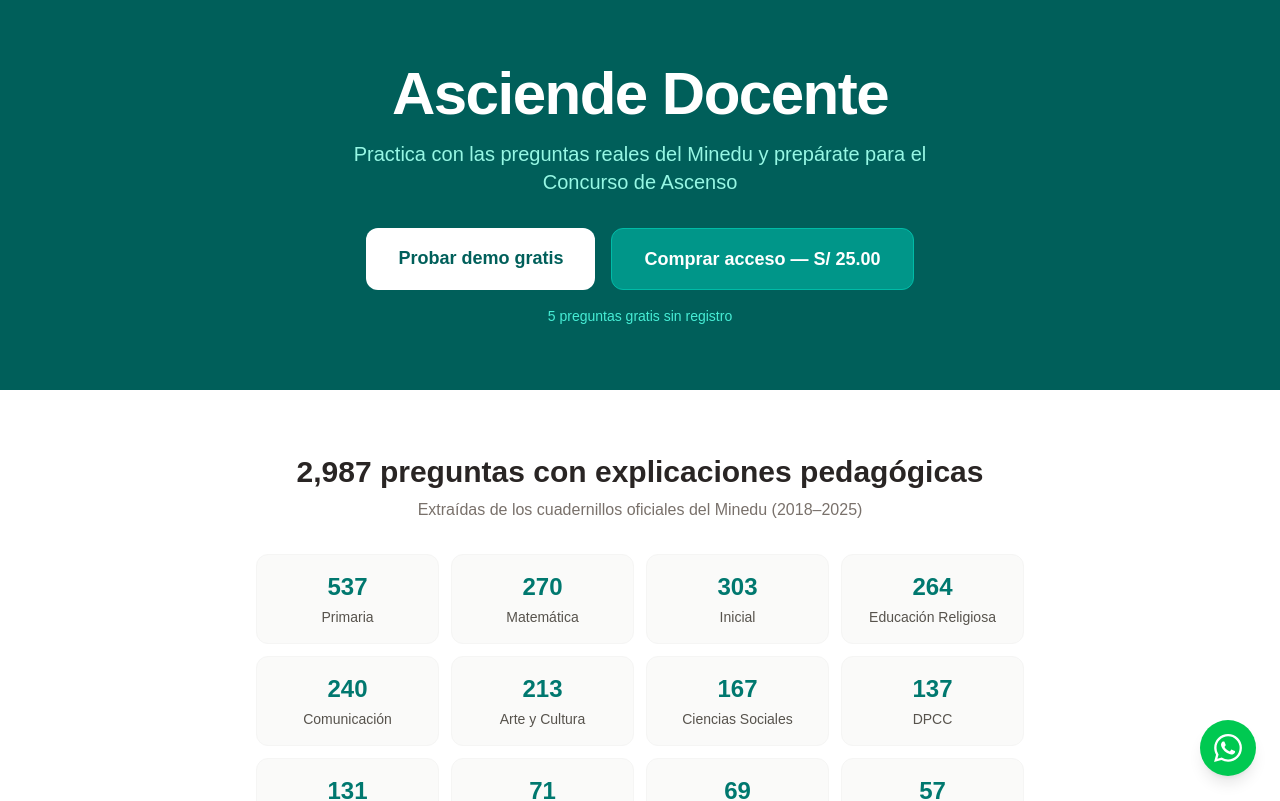
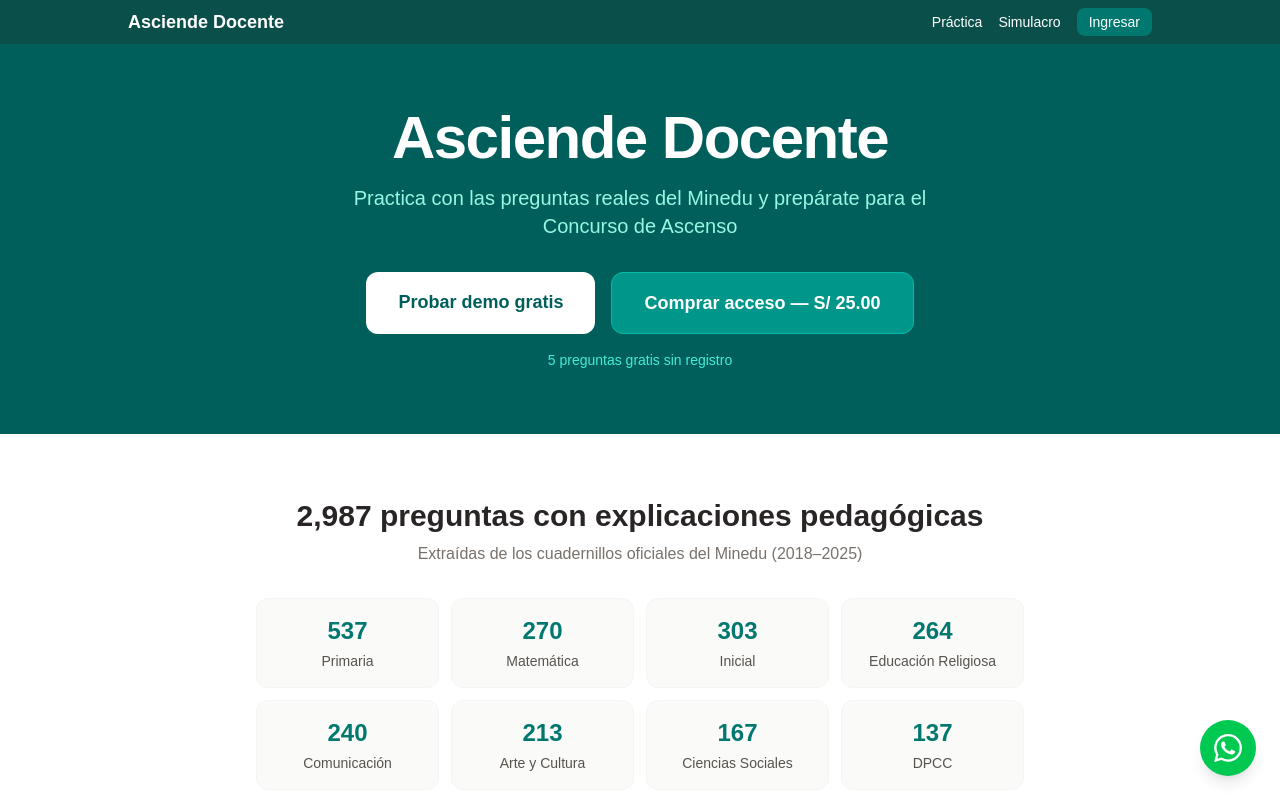
Before and after one commit to Hecra22/asciende-docente, a Next.js app: page / in a window 1280 px wide. Shown: the top 801 px of the page. Built offline with nearby package versions, Linux system fonts and the light colour scheme.

Commit message:
add: navbar con links a Practica, Simulacro e Ingresar

```diff
--- a/src/app/layout.tsx
+++ b/src/app/layout.tsx
@@ -1,6 +1,7 @@
 import type { Metadata } from "next"
 import { Crimson_Pro, Plus_Jakarta_Sans } from "next/font/google"
 import Providers from "@/components/Providers"
+import Navbar from "@/components/Navbar"
 import "./globals.css"
 
 const crimson = Crimson_Pro({
@@ -25,6 +26,7 @@
     <html lang="es" className={`${crimson.variable} ${jakarta.variable} scroll-smooth`}>
       <body className="min-h-screen bg-stone-50 text-stone-800 font-[var(--font-body)] antialiased">
         <Providers>
+        <Navbar />
         {children}
         </Providers>
         {/* WhatsApp flotante */}
--- /dev/null
+++ b/src/components/Navbar.tsx
@@ -0,0 +1,34 @@
+'use client'
+
+import Link from 'next/link'
+import { usePathname } from 'next/navigation'
+
+export default function Navbar() {
+  const pathname = usePathname()
+
+  // Don't show navbar on exam/quiz screens
+  if (pathname?.startsWith('/demo') || pathname?.startsWith('/simulacro')) {
+    return null
+  }
+
+  return (
+    <nav className="bg-teal-900 text-white px-4 py-2">
+      <div className="max-w-5xl mx-auto flex items-center justify-between">
+        <Link href="/" className="font-[var(--font-display)] text-lg font-bold hover:text-teal-200">
+          Asciende Docente
+        </Link>
+        <div className="flex items-center gap-4 text-sm">
+          <Link href="/practica" className={`hover:text-teal-200 ${pathname === '/practica' ? 'text-teal-300 font-semibold' : ''}`}>
+            Práctica
+          </Link>
+          <Link href="/simulacro" className={`hover:text-teal-200 ${pathname === '/simulacro' ? 'text-teal-300 font-semibold' : ''}`}>
+            Simulacro
+          </Link>
+          <Link href="/login" className="bg-teal-700 hover:bg-teal-600 px-3 py-1 rounded-lg">
+            Ingresar
+          </Link>
+        </div>
+      </div>
+    </nav>
+  )
+}
```
